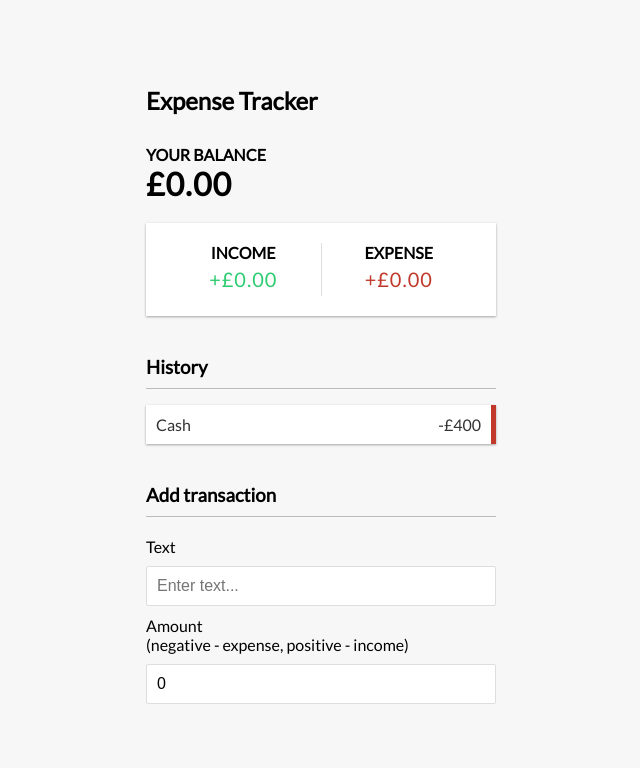
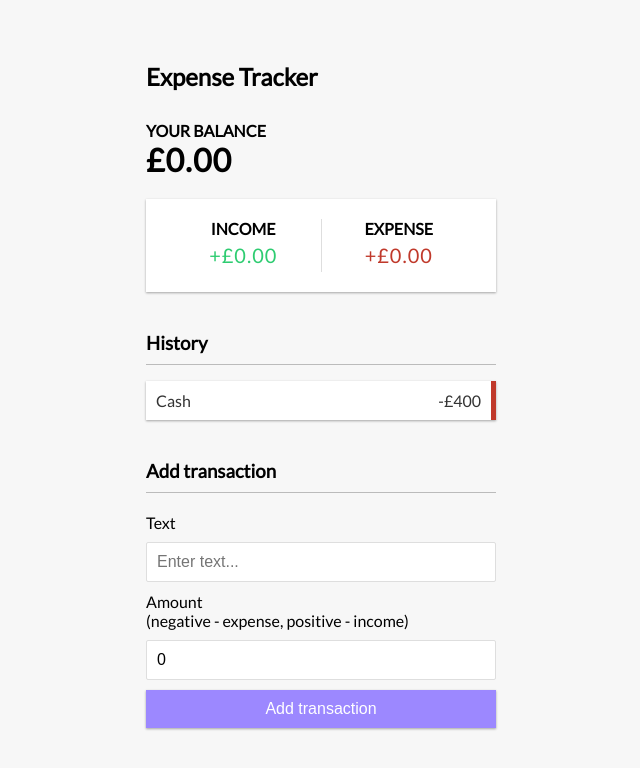
Before and after one commit to pedroeldiablo/react-expenses-tracker, a React (Create React App) app: page / in a window 1280 px wide. Shown: the top 768 px of the page, without its empty margins (319-959 px from the left). Built offline with nearby package versions, Linux system fonts and the light colour scheme; the HTML template or start-up script is replaced by a standard one.

Commit message:
add button to allow from submittion

```diff
--- a/src/components/AddTransaction.js
+++ b/src/components/AddTransaction.js
@@ -18,6 +18,7 @@ export const AddTransaction = () => {
                 </label>
                 <input type="number" id="amount" value={amount} onChange={(e) => setAmount(e.target.value)} placeholder="Enter amount..." />
             </div>
+            <button className="btn">Add transaction</button>
         </form>
 
         </>
```
